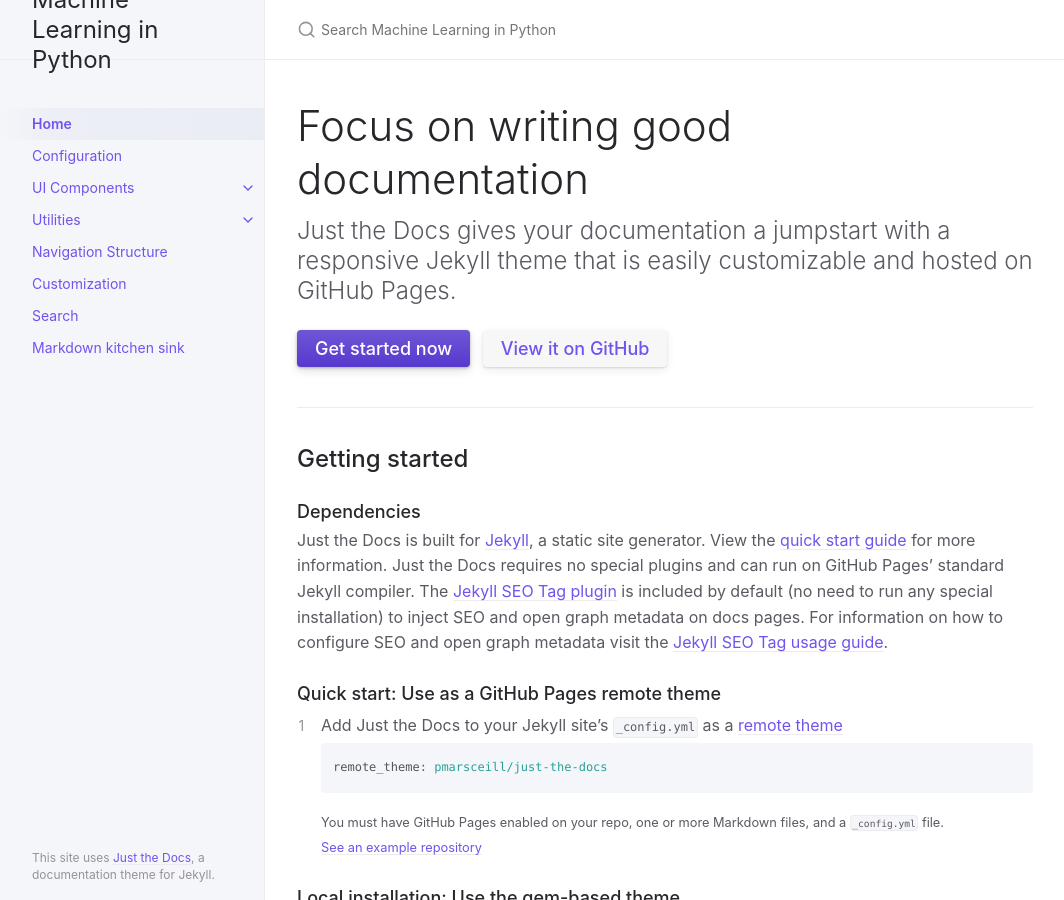
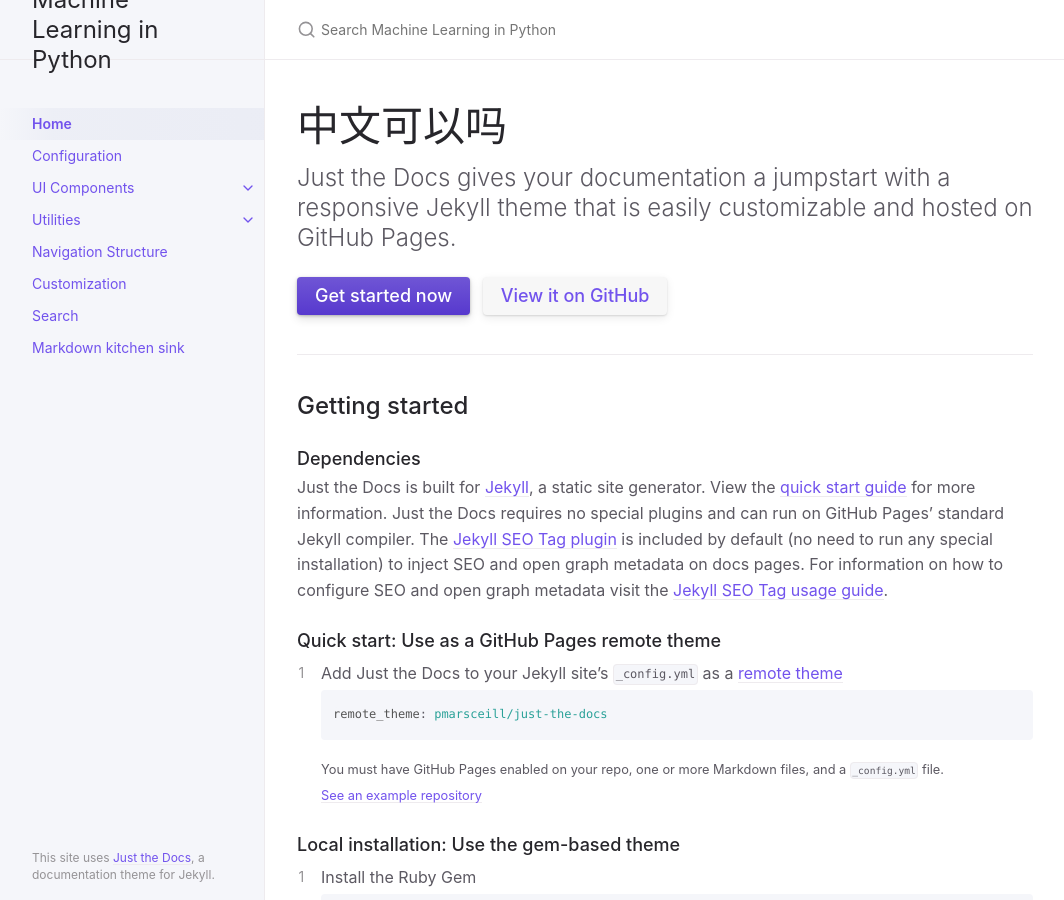
Before and after one commit to Michael-yunfei/MyPython, a Jekyll site: the page built from index.md, in a window 1280 px wide and 900 px high. Shown: the whole window, without its empty margins (107-1171 px from the left). Built offline with Jekyll 4.4.1, drawn with Linux system fonts in a browser that asks for light colours.

Commit message:
try typing Chinese

```diff
--- a/index.md
+++ b/index.md
@@ -7,7 +7,7 @@ permalink: /
 last_modified_date: 2020-04-27T17:54:08+0000
 ---
 
-# Focus on writing good documentation
+# 中文可以吗
 {: .fs-9 }
 
 Just the Docs gives your documentation a jumpstart with a responsive Jekyll theme that is easily customizable and hosted on GitHub Pages.
```
